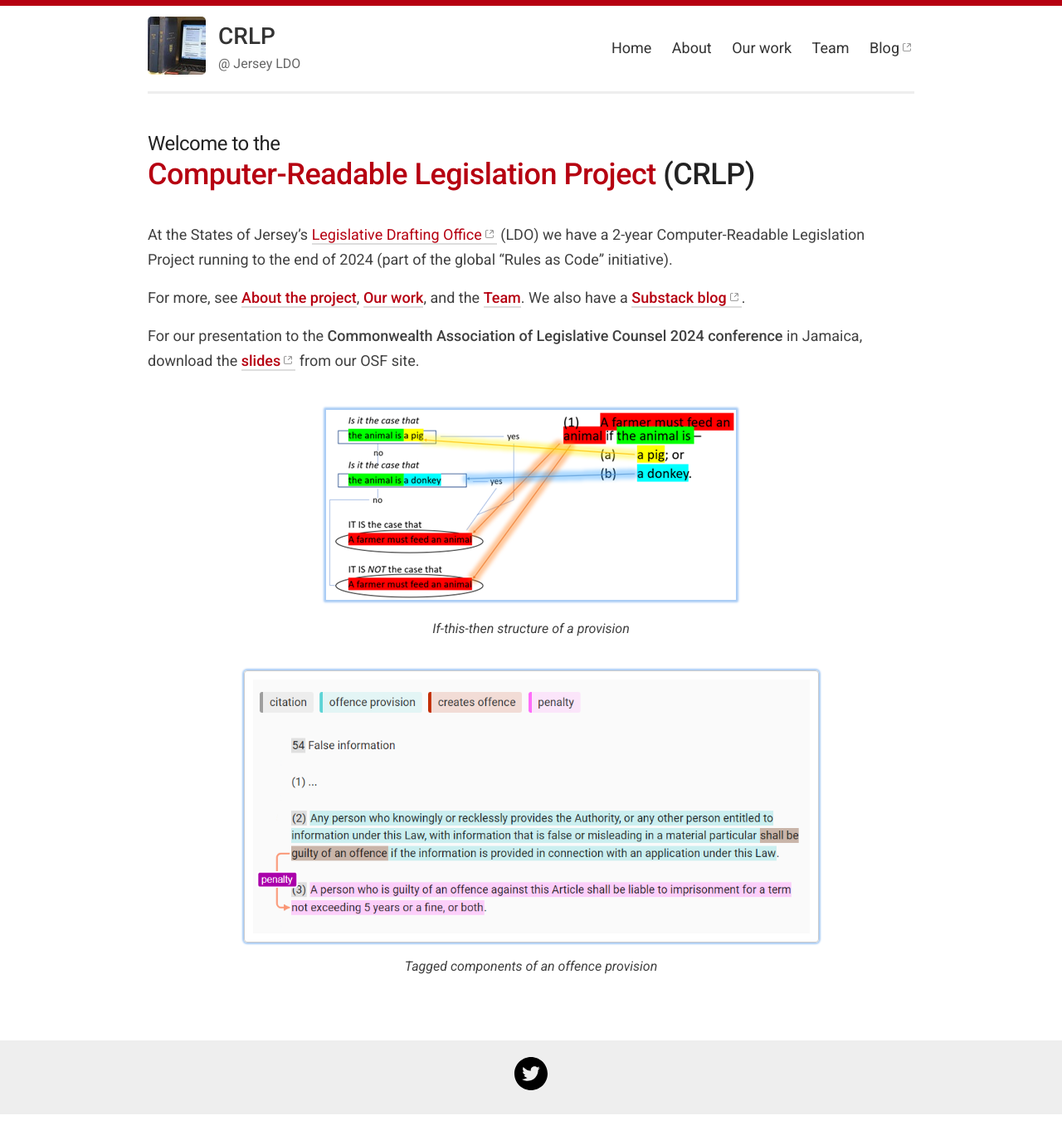
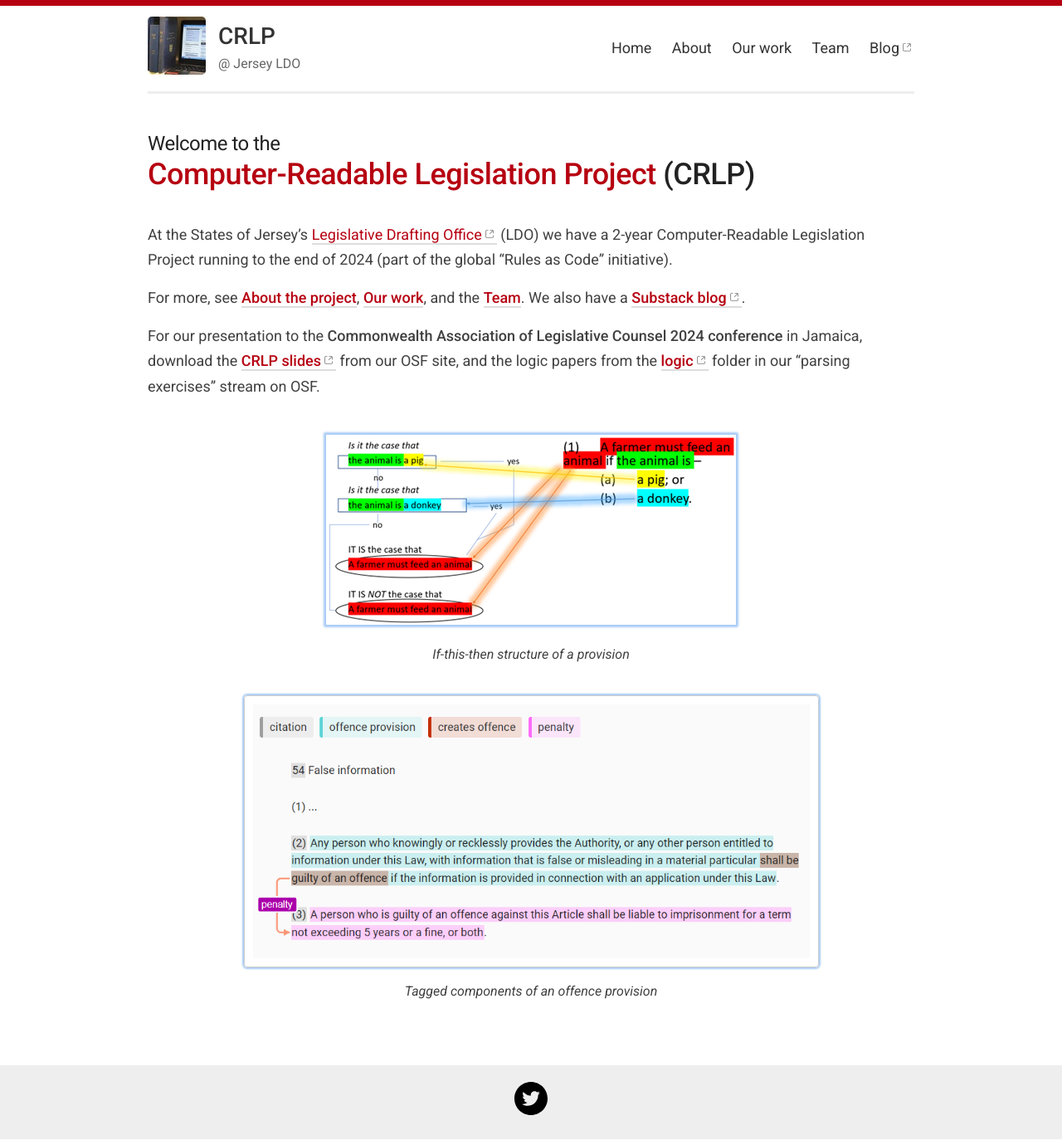
Before and after one commit to crlp-jerseyldo/crlp-jerseyldo.github.io, a Jekyll site: the page built from index.md, in a window 1280 px wide. Shown: the whole page at 83% size. Built offline with Jekyll 4.4.1, drawn with Linux system fonts in a browser that asks for light colours; our own code applies the rules of GitHub Pages for plain Markdown files; before the commit the page ends 1343 px from its top, so only the background shows below that.

Commit message:
Update index.md
Added links to logic files for CALC 2024

```diff
--- a/index.md
+++ b/index.md
@@ -8,7 +8,7 @@ At the States of Jersey’s [Legislative Drafting Office](https://www.gov.je/Gov
 
 For more, see [**About the project**](/about), [**Our work**](/work), and the [**Team**](/team). We also have a [**Substack blog**](https://digitallegislation.substack.com){:target="_blank"}.
 
-For our presentation to the **Commonwealth Association of Legislative Counsel 2024 conference** in Jamaica, download the [**slides**](https://osf.io/erxby){:target="_blank"} from our OSF site.
+For our presentation to the **Commonwealth Association of Legislative Counsel 2024 conference** in Jamaica, download the [**CRLP slides**](https://osf.io/erxby){:target="_blank"} from our OSF site, and the logic papers from the [**logic**](https://osf.io/qg4pb/){:target="_blank"} folder in our "parsing exercises" stream on OSF.
 
 ![A diagram showing the if-this-then-that structure of a piece of legislation](/images/ifttt-example.png){:.my-l} *If-this-then structure of a provision*
 
```
